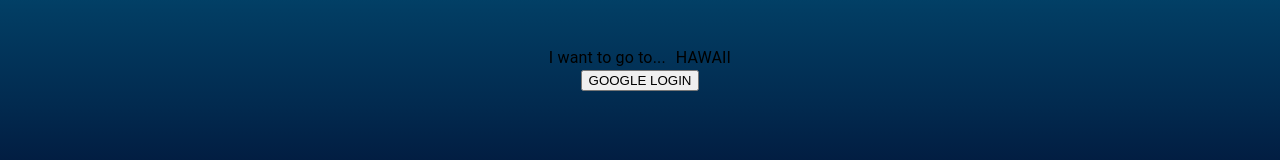
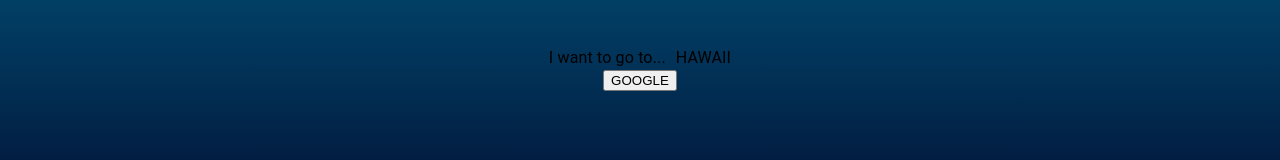
Before and after one commit to gootieno/EasyBreezy, a React (Create React App) app in the folder frontend/: page / in a window 1280 px wide. Shown: the part 454-614 px from the top of the page. Built offline with nearby package versions, Linux system fonts and the light colour scheme; no server answers.

Commit message:
fixing firebase bug

```diff
--- a/frontend/public/index.html
+++ b/frontend/public/index.html
@@ -3,7 +3,6 @@
   <head>
     <meta charset="utf-8" />
     <title>Simple React App</title>
-    <script src="https://apis.google.com/js/api.js" type="text/javascript"></script>
   </head>
   <body>
     <div id="root"></div>
--- a/frontend/src/components/Destination/index.js
+++ b/frontend/src/components/Destination/index.js
@@ -15,7 +15,6 @@ import EditIcon from "@material-ui/icons/Edit";
 import AddIcon from "@material-ui/icons/Add";
 
 import "./index.css";
-import Calendar from "../Calendar";
 
 const useStyles = makeStyles((theme) => ({
   root: {
@@ -85,7 +84,6 @@ function Destination() {
   const classes = useStyles();
   const history = useHistory();
   const handleDestination = (e) => {
-    const id = parseInt(e.target.id, 10) + 1;
     history.push(`/events`);
   };
 
@@ -100,9 +98,15 @@ function Destination() {
 
         <div className="destination-container">
           {destinations.map((destination, i) => (
-            <Card id={i} className={classes.root} onClick={handleDestination}>
+            <Card
+              key={`${i}-a-v-a`}
+              id={i}
+              className={classes.root}
+              onClick={handleDestination}
+            >
               <CardContent id={i} className={classes.cards}>
                 <img
+                  alt=""
                   className={classes.image}
                   src="https://cdn.mos.cms.futurecdn.net/wtqqnkYDYi2ifsWZVW2MT4-1200-80.jpg"
                 />
--- a/frontend/src/components/LandingPage/index.js
+++ b/frontend/src/components/LandingPage/index.js
@@ -1,27 +1,11 @@
 import { Typography } from "@material-ui/core";
-import { useHistory } from "react-router-dom";
-import { useSelector, useDispatch } from "react-redux";
+
 import React from "react";
 
 import "./index.css";
 import Login from "../Login";
-import Calendar from "../Calendar";
-import { googleAuth } from "../../store/session";
 
 function LandingPage() {
-  const history = useHistory();
-  const dispatch = useDispatch();
-  const user = useSelector((state) => state.session.user);
-
-  const googleResponse = async (response) => {
-    console.log(response);
-    const { profileObj } = await response;
-    // const res = await dispatch(googleAuth(profileObj))
-    if (profileObj) {
-      history.push("/destinations");
-    }
-  };
-
   return (
     <>
       <div className="landing-page-container">
@@ -30,7 +14,7 @@ function LandingPage() {
           <Typography>I want to go to...</Typography>
           <Typography id="animation-container-destination">HAWAII</Typography>
         </div>
-        <Login googleResponse={googleResponse} />
+        <Login />
       </div>
     </>
   );
--- a/frontend/src/components/Login/index.js
+++ b/frontend/src/components/Login/index.js
@@ -1,18 +1,16 @@
 import React from "react";
-
-import { useHistory } from "react-router-dom";
 import "./login.css";
 import { googleProvider } from "../../config/authMethod";
-import googleLoginAuth from "../../service/auth";
+import socialMediaAuth from "../../service/auth";
 
 function Login() {
   const handleClick = async (provider) => {
-    const res = await googleLoginAuth(provider);
+    const res = await socialMediaAuth(provider);
     console.log(res);
   };
   return (
     <div className="google-login">
-      <button onClick={() => handleClick(googleProvider)}>GOOGLE LOGIN</button>
+      <button onClick={() => handleClick(googleProvider)}>GOOGLE</button>
     </div>
   );
 }
--- a/frontend/src/config/authMethod.js
+++ b/frontend/src/config/authMethod.js
@@ -1,3 +1,3 @@
-import firebase from "../config/firebase";
+import firebase from "./firebase";
 
 export const googleProvider = () => new firebase.auth.GoogleAuthProvider();
--- a/frontend/src/service/auth.js
+++ b/frontend/src/service/auth.js
@@ -1,6 +1,6 @@
 import firebase from "../config/firebase";
 
-const googleLoginAuth = (provider) => {
+const socialMediaAuth = (provider) => {
   return firebase
     .auth()
     .signInWithPopup(provider)
@@ -12,4 +12,4 @@ const googleLoginAuth = (provider) => {
     });
 };
 
-export default googleLoginAuth;
+export default socialMediaAuth;
```
